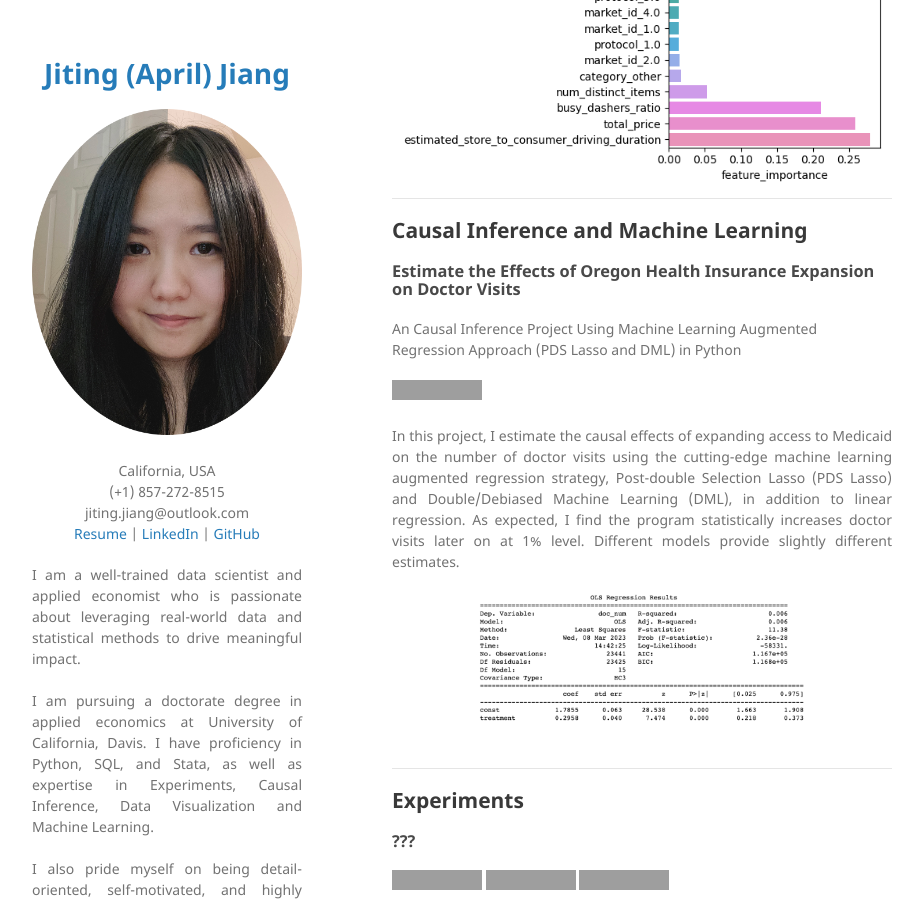
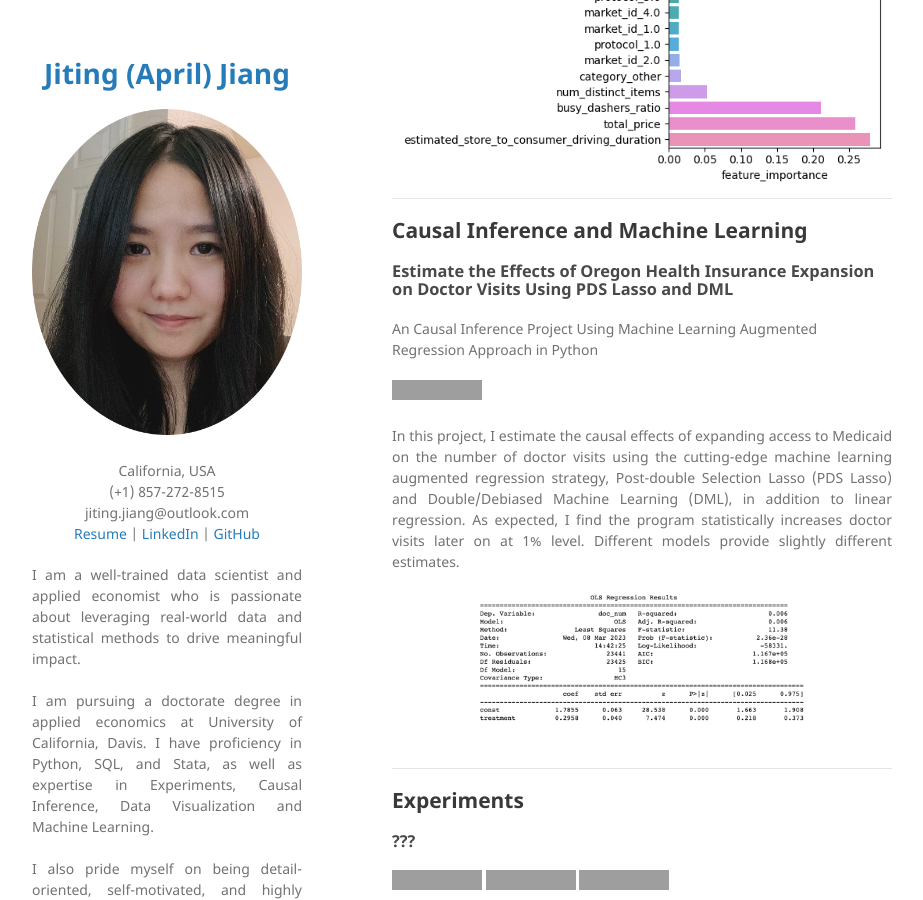
Before and after one commit to JtJiangA/minimal-portfolio, a Jekyll site: the page built from index.md, in a window 1280 px wide and 900 px high, scrolled down 644 px, cut to the strip 0-900 px from the top of the window. Shown: the whole strip, without its empty margins (178-1101 px from the left). Built offline with Jekyll 4.4.1, drawn with Linux system fonts in a browser that asks for light colours; our own code applies the rules of GitHub Pages for plain Markdown files; grey boxes are pictures that could not be loaded.

Commit message:
Update index.md

```diff
--- a/index.md
+++ b/index.md
@@ -18,8 +18,8 @@ In this project, I am going to perform detailed data preprocessing on the food d
 ---
 ## Causal Inference and Machine Learning
 
-### Estimate the Effects of Oregon Health Insurance Expansion on Doctor Visits
-An Causal Inference Project Using Machine Learning Augmented Regression Approach (PDS Lasso and DML) in Python
+### Estimate the Effects of Oregon Health Insurance Expansion on Doctor Visits Using PDS Lasso and DML
+An Causal Inference Project Using Machine Learning Augmented Regression Approach in Python
 
 [![View on GitHub](https://img.shields.io/badge/GitHub-View_on_GitHub-blue?logo=GitHub)](https://github.com/jitingjiang/estimate-effects-ohie-docvisits/blob/main/causal-effects-oregon-health-insurance-expansion.ipynb)
 
```
